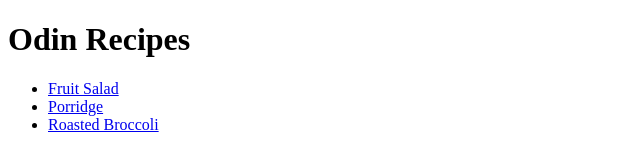
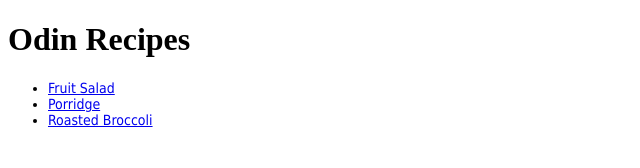
Before and after one commit to tuananh-ng/odin-recipes, a plain HTML site: page index.html in a window 1280 px wide. Shown: the full height of the page, 0-640 px from the left. Drawn offline with Linux system fonts and the light colour scheme.

Commit message:
Update index.html
Add the .text class to all the <li>s. After this, all text will have
this class.

```diff
--- a/index.html
+++ b/index.html
@@ -9,9 +9,9 @@
     <body>
         <h1>Odin Recipes</h1>
             <ul>
-                <li><a href="./recipes/fruit-salad.html">Fruit Salad</a></li>
-                <li><a href="./recipes/porridge.html">Porridge</a></li>
-                <li><a href="./recipes/roasted-broccoli.html">Roasted Broccoli</a></li>
+                <li class="text"><a href="./recipes/fruit-salad.html">Fruit Salad</a></li>
+                <li class="text"><a href="./recipes/porridge.html">Porridge</a></li>
+                <li class="text"><a href="./recipes/roasted-broccoli.html">Roasted Broccoli</a></li>
             </ul>
     </body>
 </html>
```
